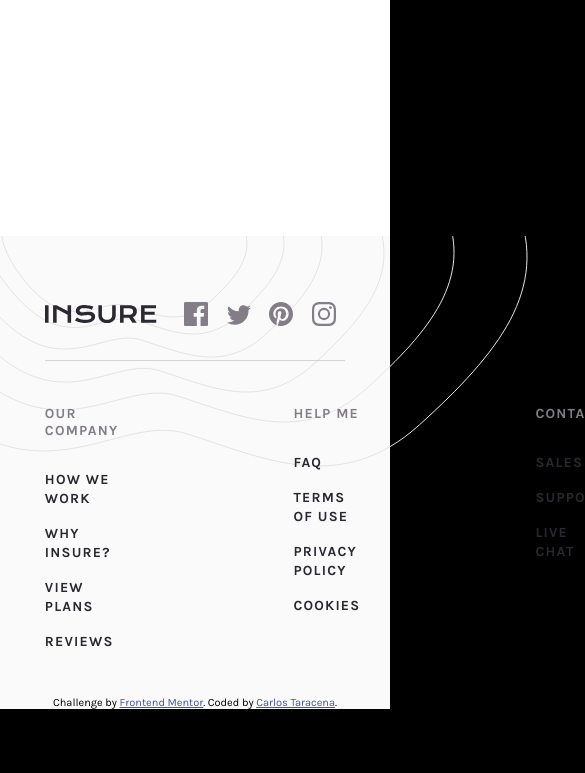
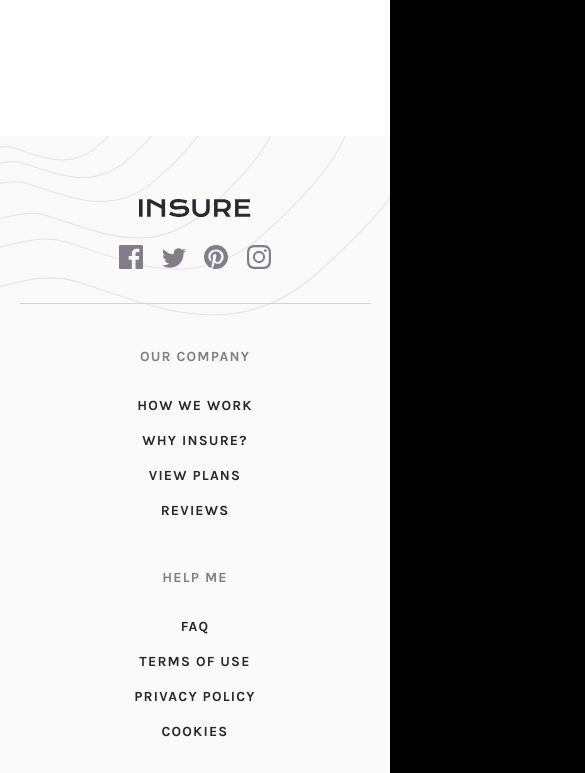
Before and after one commit to Ctaracena/FMentor_Insure, a plain HTML site: page index.html in a window 390 px wide. Shown: the part 2640-3413 px from the top of the page, 585 px wide, since content can reach past the window. Before the commit the page ends 3349 px from the top, so only its background shows below. Drawn offline with Linux system fonts and the light colour scheme.

Commit message:
challenge finished all sections all breakpoints

```diff
--- a/css/style.css
+++ b/css/style.css
@@ -602,6 +602,9 @@ header .desktop-nav .menu {
 }
 
 @media screen and (max-width: 900px) {
+  .different {
+    padding-bottom: 50px;
+  }
   .different .top-row {
     width: 77%;
     height: 200px;
@@ -635,7 +638,7 @@ header .desktop-nav .menu {
     position: relative;
     width: 70%;
     height: auto;
-    margin: 150px auto;
+    margin: 100px auto;
     -webkit-box-orient: vertical;
     -webkit-box-direction: normal;
         -ms-flex-direction: column;
@@ -648,6 +651,8 @@ header .desktop-nav .menu {
             justify-content: center;
   }
   .different .banner h2 {
+    position: relative;
+    z-index: 21;
     width: 80%;
     font-size: 50px;
     margin: 60px auto 40px;
@@ -722,9 +727,13 @@ footer .footer-bg {
   left: 0;
 }
 
+footer .footer-bg-mobile {
+  display: none;
+}
+
 footer .header {
   position: relative;
-  z-index: 17;
+  z-index: 20;
   width: 77%;
   margin: auto;
   display: -webkit-box;
@@ -807,7 +816,7 @@ footer .lists-container {
 }
 
 footer .lists-container .list {
-  margin-right: 175px;
+  width: 300px;
 }
 
 footer .lists-container .list .title {
@@ -850,6 +859,62 @@ footer .attribution a {
   color: #3e52a3;
 }
 
+@media screen and (max-width: 1024px) {
+  footer .header {
+    width: 90%;
+  }
+  footer .lists-container {
+    width: 90%;
+  }
+}
+
+@media screen and (max-width: 900px) {
+  footer .list {
+    text-align: center;
+  }
+}
+
+@media screen and (max-width: 600px) {
+  footer .footer-bg {
+    display: none;
+  }
+  footer .footer-bg-mobile {
+    display: block;
+    position: absolute;
+    z-index: 19;
+    top: 0;
+    left: 0;
+    width: 100%;
+  }
+  footer .header {
+    width: 90%;
+    -webkit-box-orient: vertical;
+    -webkit-box-direction: normal;
+        -ms-flex-direction: column;
+            flex-direction: column;
+    -webkit-box-pack: center;
+        -ms-flex-pack: center;
+            justify-content: center;
+    -webkit-box-align: center;
+        -ms-flex-align: center;
+            align-items: center;
+  }
+  footer .header .social-icons {
+    margin-top: 25px;
+  }
+  footer .lists-container {
+    width: 90%;
+    -webkit-box-orient: vertical;
+    -webkit-box-direction: normal;
+        -ms-flex-direction: column;
+            flex-direction: column;
+  }
+  footer .lists-container .list {
+    width: 100%;
+    margin-bottom: 20px;
+  }
+}
+
 body {
   font-family: "Karla", sans-serif;
   margin: 0 auto;
--- a/index.html
+++ b/index.html
@@ -101,6 +101,7 @@
 
 <footer>
   <img class="footer-bg" src="images/bg-pattern-footer-desktop.svg" alt="bg-pattern">
+  <img class="footer-bg-mobile" src="images/bg-pattern-footer-mobile.svg" alt="bg-pattern">
   <div class="header">
     <img src="images/logo.svg" alt="logo">
     <div class="social-icons">
--- a/js/index.js
+++ b/js/index.js
@@ -7,7 +7,7 @@ menuBtn.addEventListener('click', () => {
   if (mobileNav.style.display === 'none') {
     mobileNav.style.display = 'flex'
     mobileNav.style.animationName = 'slide-in-right'
-    menuBtn.src = '../images/icon-close-svg'
+    menuBtn.src = '../images/icon-close.svg'
   } else {
     mobileNav.style.display = 'none'
     menuBtn.src = '../images/icon-hamburger.svg'
```
Also changed, not shown: 1 other file.
